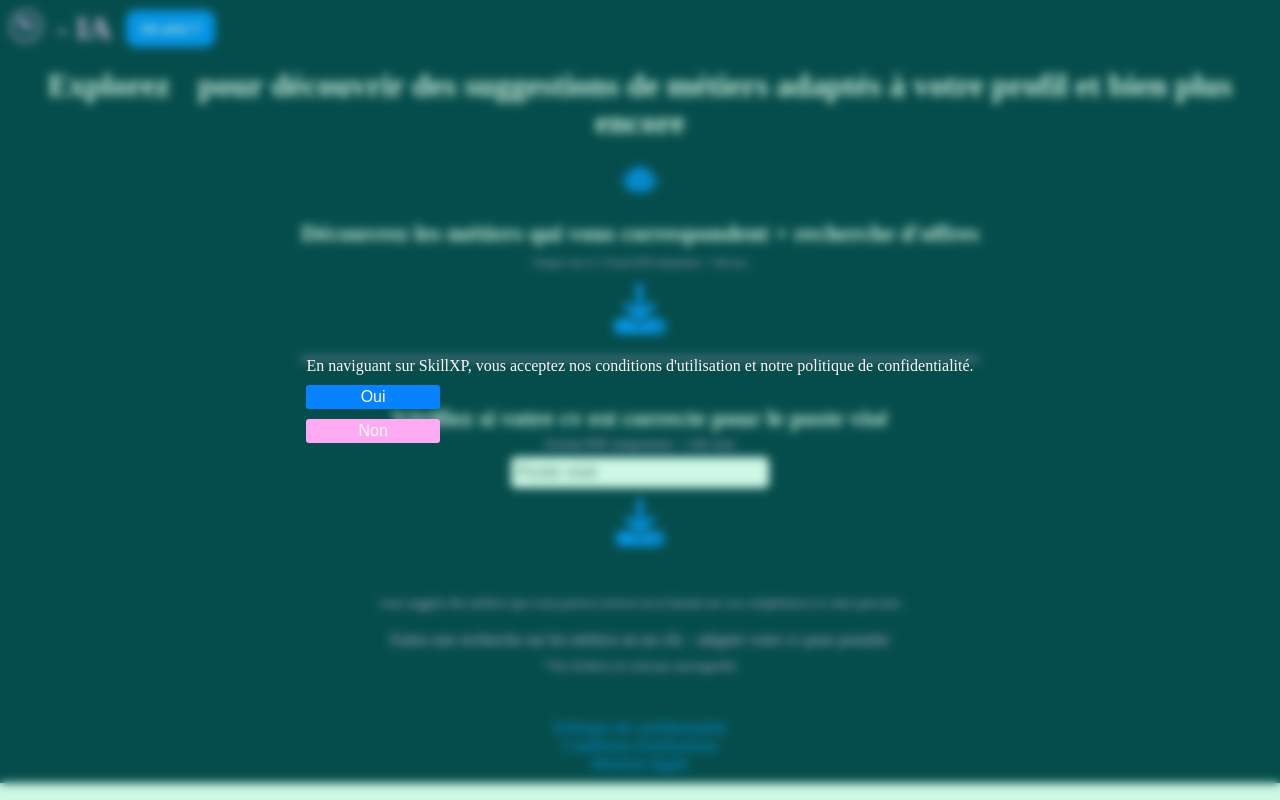
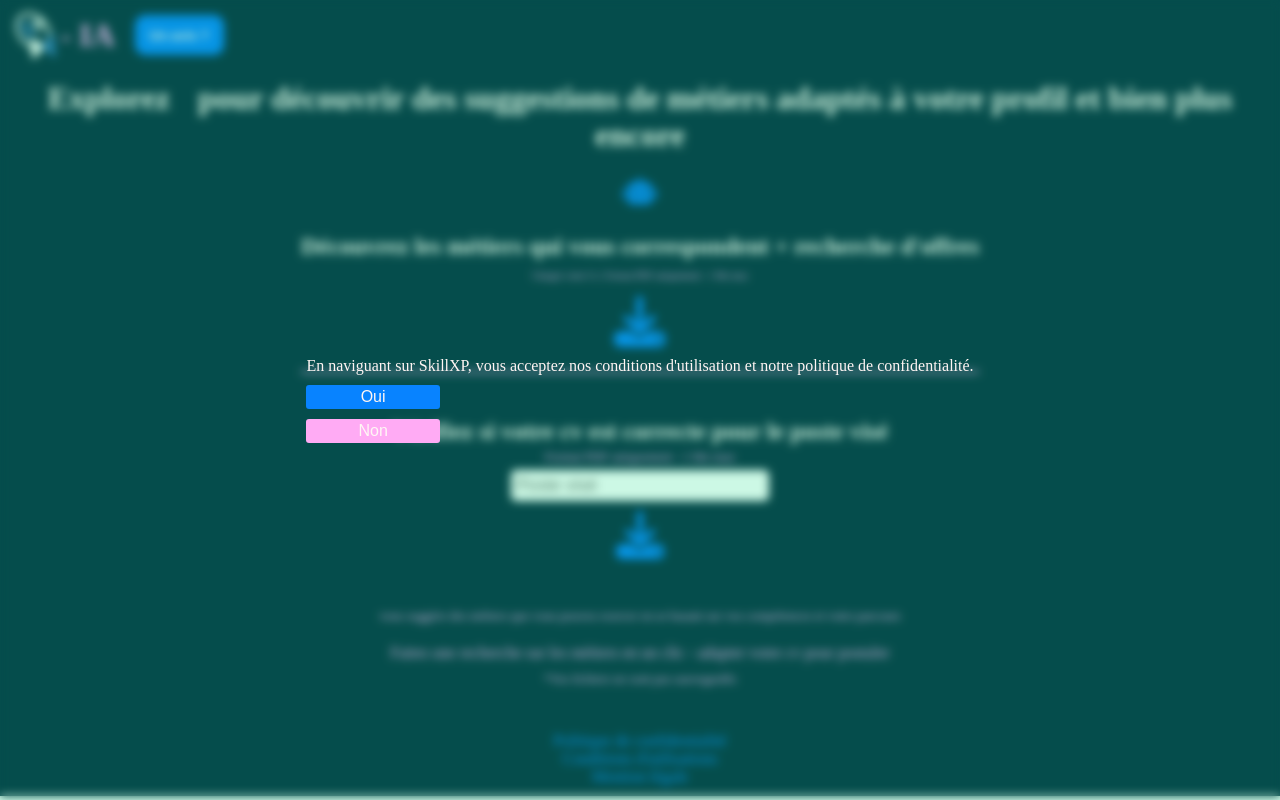
Before and after one commit to Lodrick-Dev/SkillAndFind, a React (Create React App) app: page / in a window 1280 px wide. Built offline with nearby package versions, Linux system fonts and the light colour scheme.

Commit message:
✅ icon image logo and reponsive

```diff
--- a/public/index.html
+++ b/public/index.html
@@ -30,7 +30,7 @@
     </script>
     <!-- End Google Tag Manager -->
     <meta charset="utf-8" />
-    <link rel="icon" href="%PUBLIC_URL%/favicon.ico" />
+    <link rel="icon" href="%PUBLIC_URL%/assets/skillXp.ico" />
     <meta name="viewport" content="width=device-width, initial-scale=1" />
     <meta name="theme-color" content="#000000" />
     <meta
@@ -43,8 +43,8 @@
       property="og:description"
       content="Explorez une plateforme innovante d'analyse de CVs pour découvrir les métiers adaptés à vos compétences et aspirations professionnelles. Avec la possibilité de rechercher des offres existants des métiers suggérés"
     />
-    <meta property="og:image" content="%PUBLIC_URL%/logo512.png" />
-    <link rel="apple-touch-icon" href="%PUBLIC_URL%/logo192.png" />
+    <meta property="og:image" content="%PUBLIC_URL%/assets/skillXp.png" />
+    <link rel="apple-touch-icon" href="%PUBLIC_URL%/assets/skillXp.png" />
 
     <title>Skill XP</title>
     <meta
--- a/src/Header/Header.tsx
+++ b/src/Header/Header.tsx
@@ -7,7 +7,8 @@
 const Header = ({ setSendAvis }: PropsAvis) => {
   return (
     <StyledHeader>
-      <FaWpexplorer className="icon-header-logo" />
+      {/* <FaWpexplorer className="icon-header-logo" /> */}
+      <img src="./assets/skillXp.png" alt="logo skillxp" />
       <h1>{process.env.REACT_APP_NAME} - IA</h1>
       <button onClick={() => setSendAvis(true)}>Un avis ?</button>
     </StyledHeader>
@@ -19,7 +20,12 @@
   /* background: blue; */
   display: flex;
   justify-content: flex-start !important;
+  align-items: center;
   padding-top: 10px;
+  img {
+    display: block;
+    width: 4%;
+  }
   .icon-header-logo {
     font-size: 2em;
     margin-right: 15px;
@@ -29,8 +35,9 @@
     color: ${COLORS.second};
   }
   button {
+    height: 5vh;
     padding: 0px 15px;
-    margin-left: 15px;
+    margin-left: 20px;
     border-radius: 10px;
     outline: none;
     border: none;
@@ -39,4 +46,10 @@
     font-weight: 800;
     cursor: pointer;
   }
+  //width =< 425px
+  @media screen and (max-width: 429px) {
+    img {
+      width: 10%;
+    }
+  }
 `;
```
Also changed, not shown: public/assets/skillXp.png (added), 1 other file (tests, documents, lock files or other folders).
